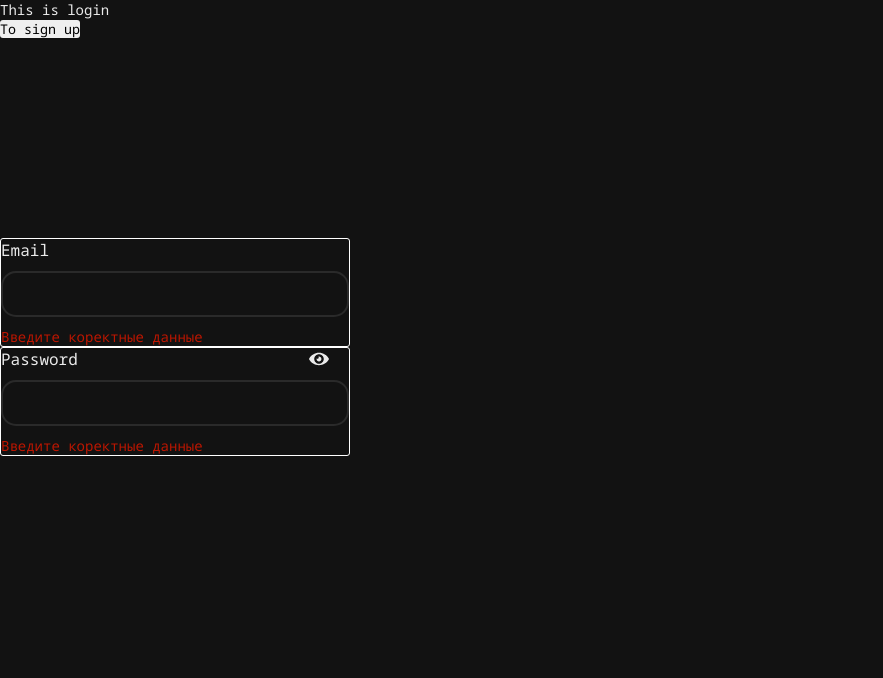
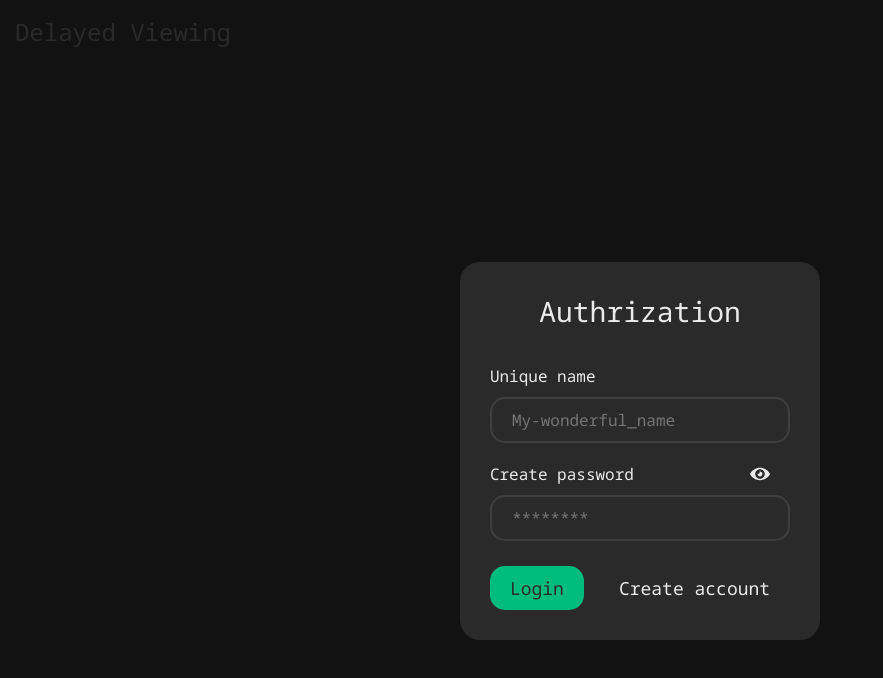
Before and after one commit to CrocoDilda/delayed-viewing, a Vue app: page / in a window 1280 px wide. Both pictures are taken after a click on the button "Login". Shown: the top 678 px of the page, without its empty margins (0-883 px from the left). Built offline with nearby package versions, Linux system fonts and the light colour scheme.

Commit message:
I did the layout of Loginform and Singupform, as well as the header component

```diff
--- a/src/App.vue
+++ b/src/App.vue
@@ -2,7 +2,7 @@
 import { useRouter } from "vue-router"
 import { onMounted, provide } from "vue"
 
-provide("appName", "Delayed viewing")
+provide("appName", "Delayed Viewing")
 
 const router = useRouter()
 
--- a/src/components/HeaderItem/HeaderItem.vue
+++ b/src/components/HeaderItem/HeaderItem.vue
@@ -1,8 +1,27 @@
 <script setup lang="ts">
-console.log("HeaderItem")
+import { inject } from "vue"
+
+const appName = inject("appName")
 </script>
 
 <template>
-  <h2>Header</h2>
-  <p>This is header</p>
+  <header class="header">
+    <h2 class="header--text">{{ appName }}</h2>
+  </header>
 </template>
+
+<style scoped>
+.header {
+  position: sticky;
+  top: 0;
+  display: flex;
+  justify-content: start;
+  background-color: transparent;
+  padding: 15px 0 10px 15px;
+}
+
+.header--text {
+  font-size: 1.5rem;
+  color: var(--color-gray);
+}
+</style>
--- a/src/components/controls/ButtonControl.vue
+++ b/src/components/controls/ButtonControl.vue
@@ -15,6 +15,7 @@ defineProps<Props>()
     padding: 10px 20px;
     border-radius: 15px;
     transition: transform 0.2s, background-color 0.2s, color 0.2s;
+    font-size: 18px;
     &:hover {
         transform: scale(1.05);
     }
--- a/src/components/controls/LabelControl/LabelControl.vue
+++ b/src/components/controls/LabelControl/LabelControl.vue
@@ -32,8 +32,12 @@ function toggleInputType() {
         <PassHidden v-show="inputTypeRef === 'text'" />
       </button>
     </div>
-    <input :type="inputType" class="label--input" />
-    <p class="label--invalid">Введите коректные данные {{ error }}</p>
+    <input
+      :type="inputTypeRef"
+      :placeholder="placeholder"
+      class="label--input"
+    />
+    <p class="label--invalid">{{ error }}</p>
   </label>
 </template>
 
--- a/src/components/controls/LabelControl/label-control.css
+++ b/src/components/controls/LabelControl/label-control.css
@@ -2,14 +2,13 @@
     position: relative;
     display: flex;
     flex-direction: column;
-  gap: 10px;
-  border: 1px solid white;
 }
 
 .label--inner {
     display: flex;
     justify-content: space-between;
     align-items: center;
+    margin-bottom: 10px;
 }
 
 .labe--description {
--- a/src/views/WelcomePage/AuthModals/LoginForm/LoginForm.vue
+++ b/src/views/WelcomePage/AuthModals/LoginForm/LoginForm.vue
@@ -2,26 +2,42 @@
 import { useRouter } from "vue-router"
 
 import { goToAuthModals } from "../auth-modals"
-import LabelControl from "../../../../components/controls/LabelControl/LabelControl.vue"
+import LabelControl from "@/components/controls/LabelControl/LabelControl.vue"
+import ButtonControl from "@/components/controls/ButtonControl.vue"
+import HeaderItem from "@/components/HeaderItem/HeaderItem.vue"
 
 const router = useRouter()
 </script>
 
 <template>
-  <h2>This is login</h2>
-  <button @click="goToAuthModals(router, '/signup')">To sign up</button>
-
   <div class="wrapper">
-    <LabelControl description="Email" inputType="email" />
-    <LabelControl description="Password" inputType="password" />
+    <HeaderItem />
+    <main class="main">
+      <section class="form">
+        <h3 class="form--title">Authrization</h3>
+        <LabelControl
+          description="Unique name"
+          inputType="text"
+          placeholder="My-wonderful_name"
+        />
+        <LabelControl
+          description="Create password"
+          inputType="password"
+          placeholder="********"
+        />
+        <div class="form--buttons-inner">
+          <ButtonControl text="Login" class="form--button" />
+          <ButtonControl
+            @click="goToAuthModals(router, '/signup')"
+            text="Create account"
+            class="form--button button-router"
+          />
+        </div>
+      </section>
+    </main>
   </div>
 </template>
 
 <style scoped>
-.wrapper {
-  display: flex;
-  flex-direction: column;
-  max-width: 350px;
-  margin-top: 200px;
-}
+@import url("../auth-modals.css");
 </style>
--- a/src/views/WelcomePage/AuthModals/SignUpForm/SignUpForm.vue
+++ b/src/views/WelcomePage/AuthModals/SignUpForm/SignUpForm.vue
@@ -2,11 +2,47 @@
 import { useRouter } from "vue-router"
 
 import { goToAuthModals } from "../auth-modals"
+import LabelControl from "@/components/controls/LabelControl/LabelControl.vue"
+import ButtonControl from "@/components/controls/ButtonControl.vue"
+import HeaderItem from "@/components/HeaderItem/HeaderItem.vue"
 
 const router = useRouter()
 </script>
 
 <template>
-  <h2>This is sign up</h2>
-  <button @click="goToAuthModals(router, '/login')">To login</button>
+  <div class="wrapper">
+    <HeaderItem />
+    <main class="main">
+      <section class="form">
+        <h3 class="form--title">Registration</h3>
+        <LabelControl
+          description="Unique name"
+          inputType="text"
+          placeholder="My-wonderful_name"
+        />
+        <LabelControl
+          description="Create password"
+          inputType="password"
+          placeholder="********"
+        />
+        <LabelControl
+          description="Repeat password"
+          inputType="password"
+          placeholder="********"
+        />
+        <div class="form--buttons-inner">
+          <ButtonControl text="Create account" class="form--button" />
+          <ButtonControl
+            @click="goToAuthModals(router, '/login')"
+            text="Login"
+            class="form--button button-router"
+          />
+        </div>
+      </section>
+    </main>
+  </div>
 </template>
+
+<style scoped>
+@import url("../auth-modals.css");
+</style>
--- a/src/views/WelcomePage/AuthModals/auth-modals.css
+++ b/src/views/WelcomePage/AuthModals/auth-modals.css
@@ -0,0 +1,54 @@
+.wrapper {
+  display: grid;
+  grid-template-rows: auto 1fr;
+  height: 100vh;
+  overflow: hidden;
+}
+
+.main {
+  display: grid;
+  justify-content: center;
+  align-items: center;
+  gap: 20px;
+  color: var(--color-main-white);
+  height: 100vh;
+}
+
+.form {
+  display: grid;
+  gap: 20px;
+  margin: 0 auto;
+  max-width: 400px;
+  width: 100%;
+  padding: 30px;
+  background-color: var(--color-gray);
+  border-radius: 20px;
+  margin-top: -15px;
+}
+
+.form--title {
+  font-size: 28px;
+  text-align: center;
+  margin-bottom: 15px;
+}
+
+.form--buttons-inner {
+  display: grid;
+  grid-auto-flow: column;
+  gap: 15px;
+  margin-top: 5px;
+}
+
+.form--button {
+  background-color: var(--color-main-green);
+  color: var(--color-gray100);
+}
+
+.button-router {
+  background-color: transparent;
+  color: var(--color-main-white);
+  &:hover {
+    background-color: var(--color-main-white);
+    color: var(--color-gray100);
+  }
+}
--- a/src/views/WelcomePage/WelcomePage.vue
+++ b/src/views/WelcomePage/WelcomePage.vue
@@ -6,6 +6,7 @@ import { goToAuthModals } from "./AuthModals/auth-modals"
 
 import IconClapperboard from "../../components/icons/IconClapperboard.vue"
 import ButtonControl from "../../components/controls/ButtonControl.vue"
+import HeaderItem from "@/components/HeaderItem/HeaderItem.vue"
 
 const router = useRouter()
 const appName = inject("appName")
@@ -13,6 +14,8 @@ const appName = inject("appName")
 
 <template>
   <div class="wrapper">
+    <HeaderItem />
+    <main class="main">
       <section class="title">
         <IconClapperboard class="title--icon" />
         <h1 class="title--text">
@@ -38,10 +41,10 @@ const appName = inject("appName")
           class="button"
         />
       </section>
+    </main>
   </div>
 </template>
 
 <style scoped>
-/* Импортируйте стили здесь */
 @import "./welcome-page.css";
 </style>
--- a/src/views/WelcomePage/welcome-page.css
+++ b/src/views/WelcomePage/welcome-page.css
@@ -1,11 +1,16 @@
 .wrapper {
     display: grid;
+    grid-template-rows: auto 1fr;
     justify-content: center;
-  align-items: center;
-  align-content: center;
     gap: 20px;
     color: var(--color-main-white);
     height: 100vh;
+}
+
+.main {
+    display: grid;
+    gap: 20px;
+    align-self: center;
 }
 
 .app-name {
```
Lines whose indentation alone changed are shown as unchanged.
